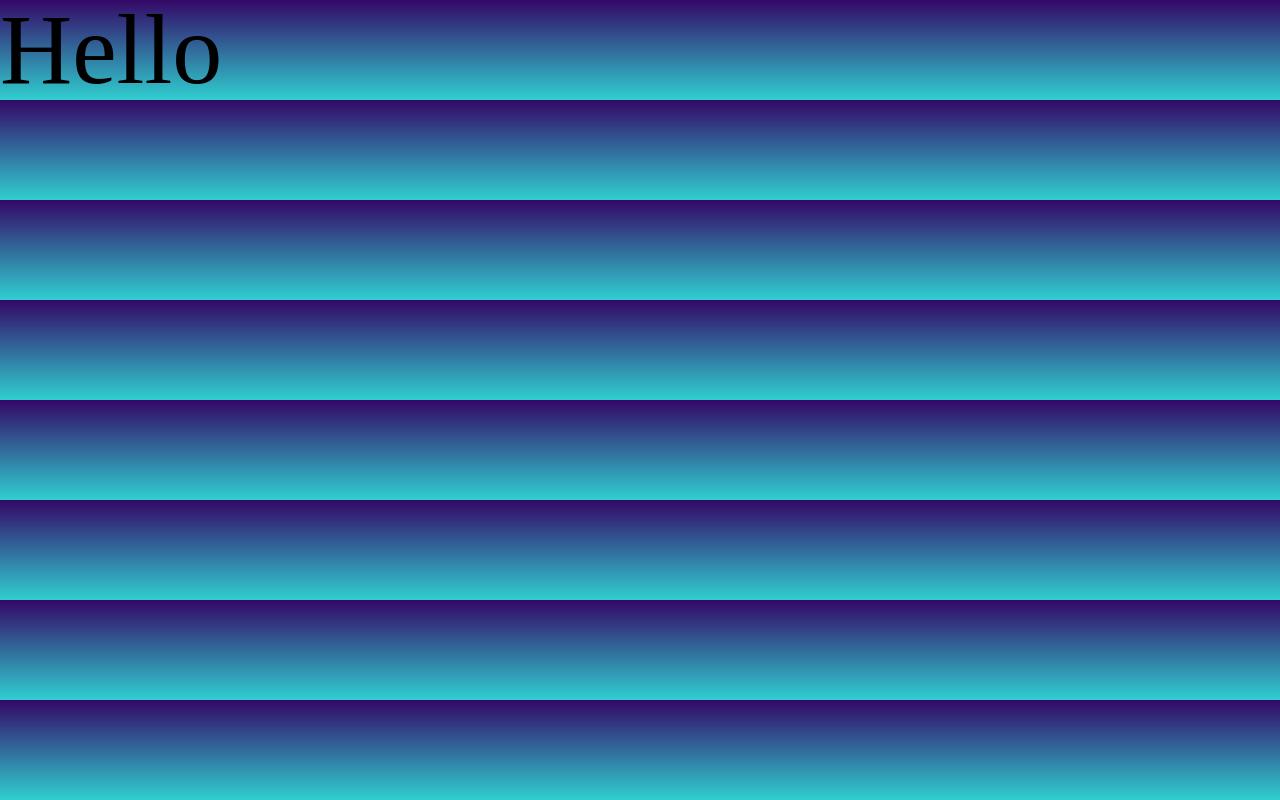
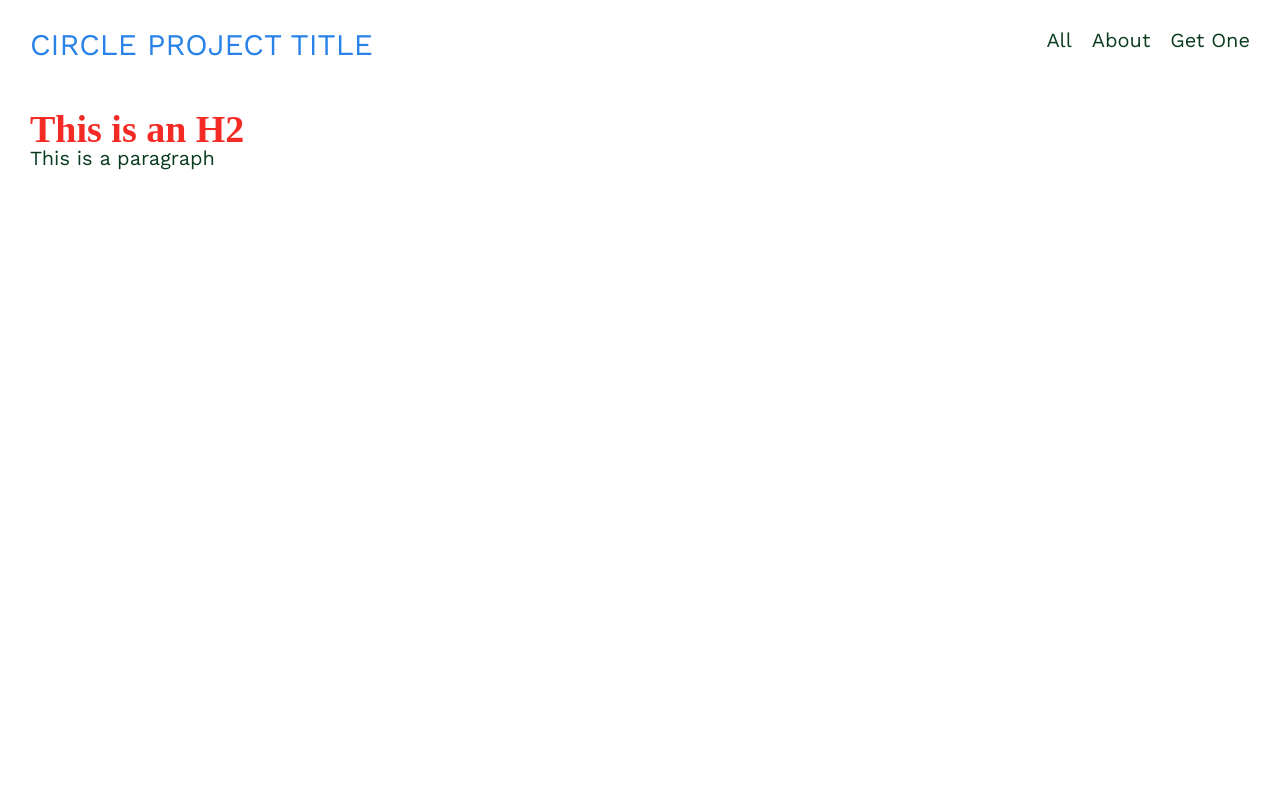
Before and after one commit to deliciousnachos/fewd-final-project, a plain HTML site: page c_html_css_draft/index.html in a window 1280 px wide. Drawn offline with nearby package versions, Linux system fonts and the light colour scheme; a web font is replaced by a local one.

Commit message:
add header styles and structure

```diff
--- a/c_html_css_draft/index.html
+++ b/c_html_css_draft/index.html
@@ -2,14 +2,35 @@
 <html lang="en">
 <head>
   <meta charset="UTF-8">
-  <title>Nicole Boettcher</title>
+  <meta name="viewport" content="width=device-width, initial-scale=1">
+  <title>The Circle Project</title>
   <link rel="stylesheet" type="text/css" href="styles/reset.css">
   <link rel="stylesheet" href="styles/style.css">
+  <link href="https://fonts.googleapis.com/css?family=Eczar:400,600|Work+Sans:300,400" rel="stylesheet">
 </head>
 <body>
+  <div class="container">
+    <header class="clearfix">
+      <div class="title clearfix">
+        <h1>Circle Project Title</h1>
+      </div>
+      <nav class="clearfix">
+        <ul class="clearfix">
+          <li><a href="#">All</a></li>
+          <li><a href="#">About</a></li>
+          <li><a href="#">Get One</a></li>
+        </ul>
+      </nav>
+    </header>
 
-  <h1>Hello</h1>
+    <main class="clearfix">
+      <h2>This is an H2</h2>
+      <p>This is a paragraph</p>
+    </main>
 
+
+
+  </div> <!-- div class container -->
   <script type="text/javascript" src="scripts/main.js"></script>
 </body>
 </html>
--- a/c_html_css_draft/scripts/main.js
+++ b/c_html_css_draft/scripts/main.js
@@ -1 +1 @@
-alert('hello')
+// alert('main.js is connected');
--- a/c_html_css_draft/styles/style.css
+++ b/c_html_css_draft/styles/style.css
@@ -1,10 +1,63 @@
 body {
-background-image: linear-gradient(to top, #30cfd0 0%, #330867 100%);
+  color: #093b1f;
+  font-family: 'Work Sans', sans-serif;
+  font-size: 20px;
+  font-weight: 400;
+}
+
+.container {
+  padding: 0 30px;
+}
+
+a:hover {
+  color: #36ab3e;
+  text-decoration: underline;
 }
 
 
 
+/*header styles */
 
-h1 {
-  font-size: 100px;
+header {
+  padding: 30px 0;
+  height: 50px;
 }
+
+header .title {
+  color: #2982e8;
+  float: left;
+  font-family: 'Work Sans', sans-serif;
+  font-size: 30px;
+  font-weight: 400;
+  text-transform: uppercase;
+}
+
+header nav ul {
+  float: right;
+}
+
+header nav li {
+  float: left;
+  padding-left: 20px;
+}
+
+nav a {
+  color: #093b1f;
+  text-decoration: none;
+}
+
+.clearfix: after {
+  content: "";
+  display: block;
+  clear: both;
+}
+
+
+/*main styles */
+
+h2 {
+  color: #f32b24;
+  font-family: 'Eczar', serif;
+  font-size: 38px;
+  font-weight: 600;
+}
```
